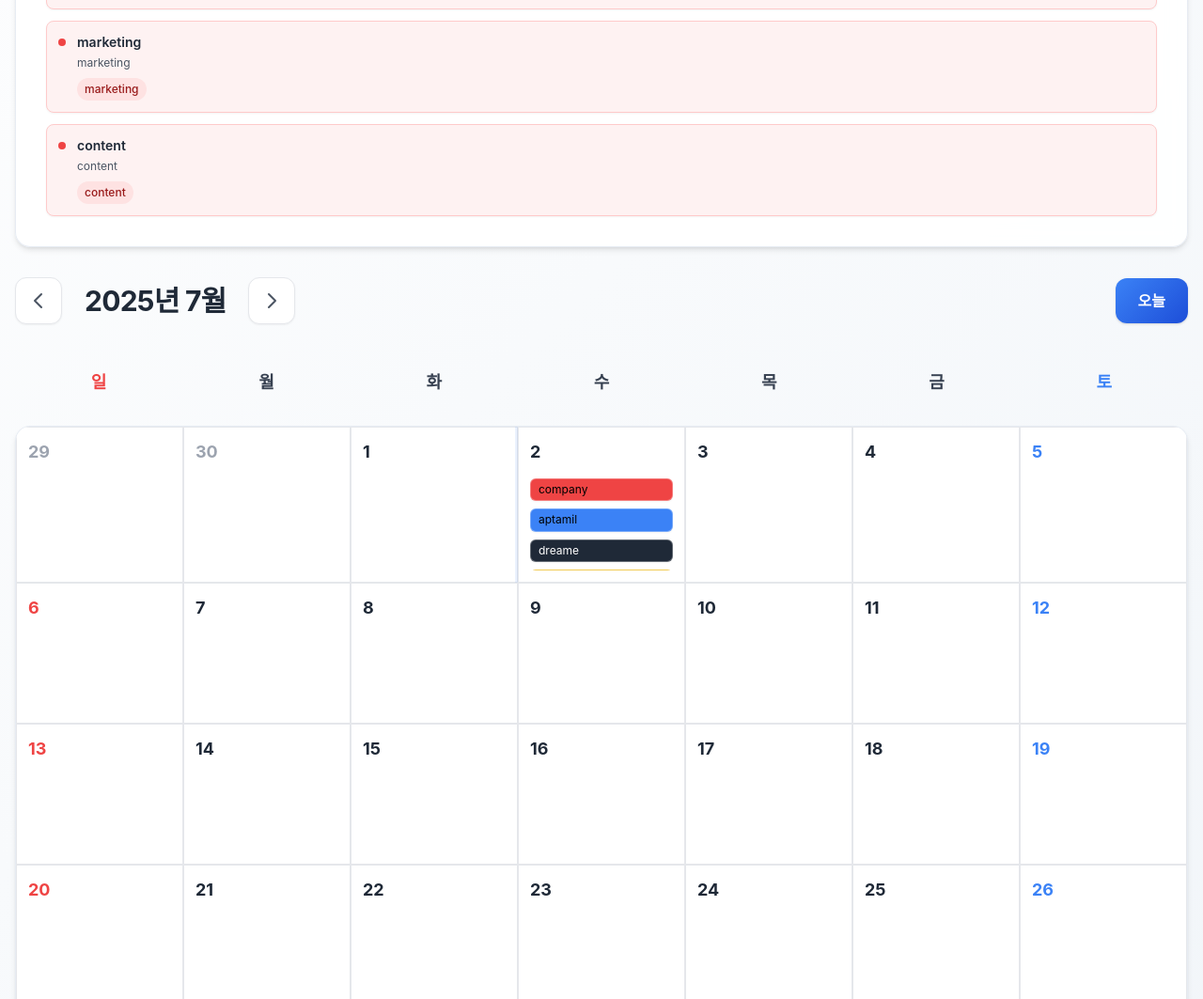
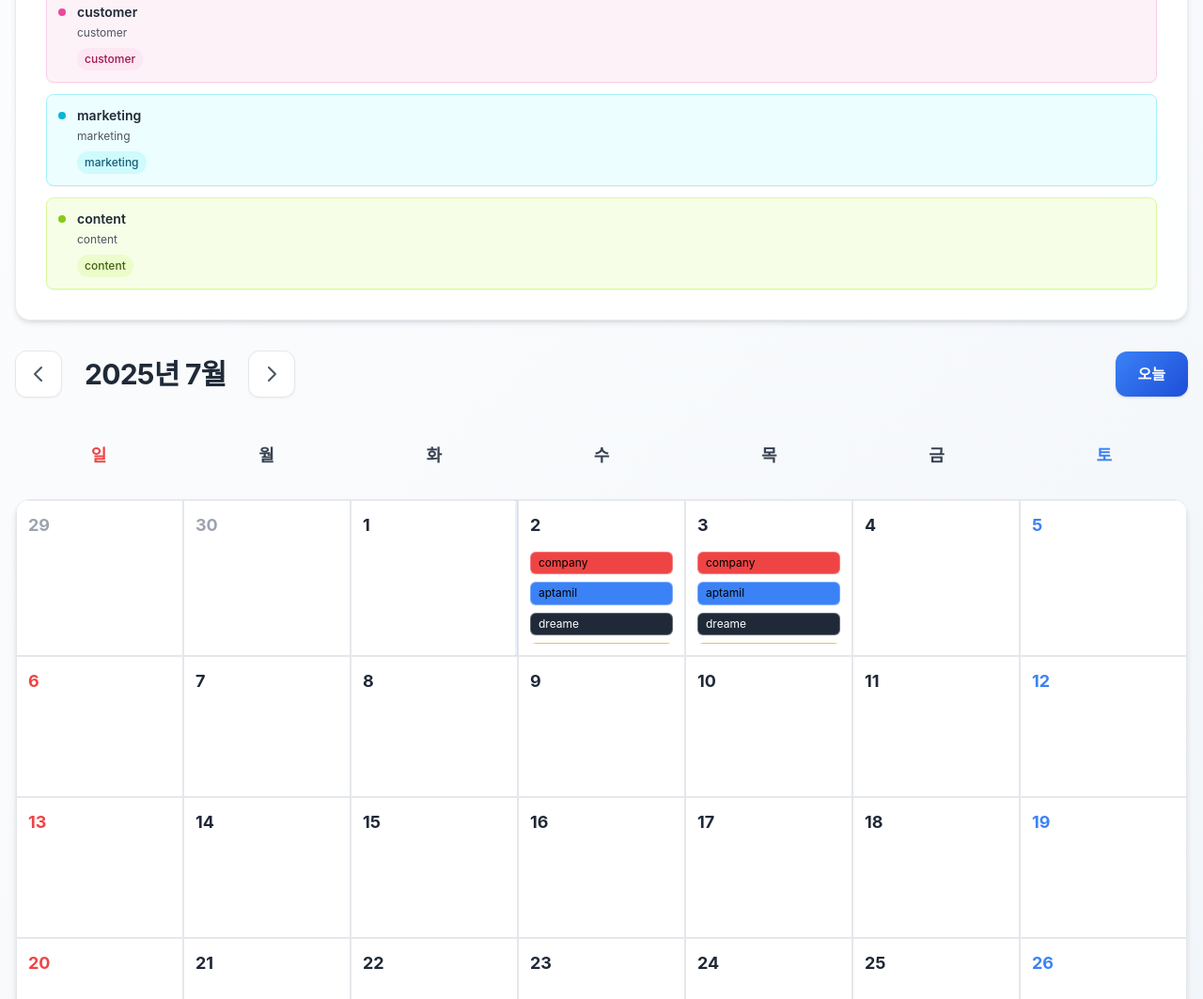
Before and after one commit to Agency8Group/TeamScheduler, a plain HTML site: page index.html in a window 1280 px wide. Shown: the part 823-1886 px from the top of the page at 94% size. Drawn offline with nearby package versions, Linux system fonts and the light colour scheme.

Commit message:
color검토

```diff
--- a/events.json
+++ b/events.json
@@ -46,6 +46,53 @@
       "type": "content",
       "title": "content",
       "description": "content"
+    },
+    {
+      "date": "2025-07-03",
+      "type": "company",
+      "title": "company",
+      "description": "company",
+      "important": true
+    },
+    {
+      "date": "2025-07-03",
+      "type": "aptamil",
+      "title": "aptamil",
+      "description": "aptamil"
+    },
+    {
+     "date": "2025-07-03",
+      "type": "dreame",
+      "title": "dreame",
+      "description": "dreame"
+    }
+    ,
+    {
+   "date": "2025-07-03",
+      "type": "brighton",
+      "title": "brighton",
+      "description": "brighton"
+    }
+    ,
+    {
+     "date": "2025-07-03",
+      "type": "customer",
+      "title": "customer",
+      "description": "customer"
+    }
+    ,
+    {
+"date": "2025-07-03",
+      "type": "marketing",
+      "title": "marketing",
+      "description": "marketing"
+    }
+    ,
+    {
+    "date": "2025-07-03",
+      "type": "content",
+      "title": "content",
+      "description": "content"
     }
 
   ]
--- a/index.html
+++ b/index.html
@@ -12,7 +12,7 @@
                         colors: {
                             company: "#EF4444", // 회사전체 - 빨간색
                             aptamil: "#3B82F6", // 압타밀 - 파란색
-                            dreamy: "#1F2937", // 드리미 - 검은색
+                            dreame: "#1F2937", // 드리미 - 검은색
                             brighton: "#F59E0B", // bt몰 - 노란색
                             customer: "#EC4899", // 고객센터 - 핑크색
                             marketing: "#06B6D4", // 마케팅 - 청록색
@@ -119,12 +119,24 @@
                 background: linear-gradient(135deg, #3b82f6 0%, #2563eb 100%);
             }
 
-            .event-tag.bg-dreamy {
-                background: linear-gradient(135deg, #f97316 0%, #ea580c 100%);
+            .event-tag.bg-dreame {
+                background: linear-gradient(135deg, #1f2937 0%, #111827 100%);
             }
 
             .event-tag.bg-brighton {
                 background: linear-gradient(135deg, #f59e0b 0%, #d97706 100%);
+            }
+
+            .event-tag.bg-customer {
+                background: linear-gradient(135deg, #ec4899 0%, #db2777 100%);
+            }
+
+            .event-tag.bg-marketing {
+                background: linear-gradient(135deg, #06b6d4 0%, #0891b2 100%);
+            }
+
+            .event-tag.bg-content {
+                background: linear-gradient(135deg, #84cc16 0%, #65a30d 100%);
             }
 
             .tooltip {
@@ -1050,6 +1062,24 @@
                                                           dot: "bg-yellow-500",
                                                           tag: "bg-yellow-100 text-yellow-800",
                                                       },
+                                                      customer: {
+                                                          bg: "bg-pink-50",
+                                                          border: "border-pink-200",
+                                                          dot: "bg-pink-500",
+                                                          tag: "bg-pink-100 text-pink-800",
+                                                      },
+                                                      marketing: {
+                                                          bg: "bg-cyan-50",
+                                                          border: "border-cyan-200",
+                                                          dot: "bg-cyan-500",
+                                                          tag: "bg-cyan-100 text-cyan-800",
+                                                      },
+                                                      content: {
+                                                          bg: "bg-lime-50",
+                                                          border: "border-lime-200",
+                                                          dot: "bg-lime-500",
+                                                          tag: "bg-lime-100 text-lime-800",
+                                                      },
                                                   };
                                                   const colors =
                                                       typeColors[event.type] ||
@@ -1370,13 +1400,13 @@
                 // 범례색상
                 getEventColor(type) {
                     const colors = {
-                        company: "#ef4444", // red
-                        aptamil: "#3b82f6", // blue
-                        dreame: "#1f2937", // gray-800 (드리미)
-                        brighton: "#eab308", // yellow
-                        customer: "#ec4899", // pink (고객센터)
-                        marketing: "#06b6d4", // cyan (마케팅)
-                        content: "#84cc16", // lime (컨텐츠)
+                        company: "#EF4444", // 회사전체 - 빨간색
+                        aptamil: "#3B82F6", // 압타밀 - 파란색
+                        dreame: "#1F2937", // 드리미 - 검은색
+                        brighton: "#F59E0B", // bt몰 - 노란색
+                        customer: "#EC4899", // 고객센터 - 핑크색
+                        marketing: "#06B6D4", // 마케팅 - 청록색
+                        content: "#84CC16", // 컨텐츠 - 연두색
                     };
                     return colors[type] || "#6b7280";
                 }
```
